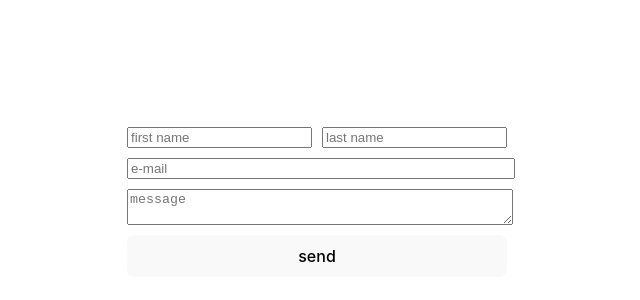
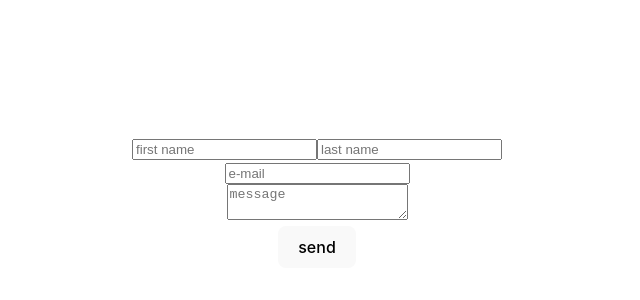
Before and after one commit to josuakohler/kontaktformular_frontend, a Vue app: page / in a window 1280 px wide. Shown: the part 198-498 px from the top of the page, without its empty margins (323-963 px from the left). Built offline with nearby package versions, Linux system fonts and the light colour scheme.

Commit message:
simple frontend prototype funktioniert

```diff
--- a/package.json
+++ b/package.json
@@ -4,11 +4,12 @@
   "version": "0.0.0",
   "type": "module",
   "scripts": {
-    "dev": "vite",
+    "dev": "vite --port 3000",
     "build": "vue-tsc -b && vite build",
     "preview": "vite preview"
   },
   "dependencies": {
+    "axios": "^1.7.4",
     "element-plus": "^2.8.0",
     "pinia": "^2.2.2",
     "vue": "^3.4.29"
--- a/src/components/KontaktForm.vue
+++ b/src/components/KontaktForm.vue
@@ -1,55 +1,54 @@
 <template>
   <div class="container">
     <div class="name-input">
-      <input type="text" placeholder="first name" />
-      <input type="text" placeholder="last name" />
+      <input v-model="firstname" type="text" placeholder="first name" />
+      <input v-model="lastname" type="text" placeholder="last name" />
     </div>
     <div class="mail-input">
-      <input type="text" name="email" id="mail-input-id" placeholder="e-mail" />
+      <input
+        v-model="mail"
+        type="text"
+        name="email"
+        id="mail-input-id"
+        placeholder="e-mail"
+      />
     </div>
     <div class="message-input">
       <textarea
+        v-model="messageText"
         name="message"
         id="message-input-id"
         placeholder="message"
       ></textarea>
     </div>
-    <button>send</button>
+    <button @click="submitMessage">send</button>
   </div>
-
 </template>
 
-<script setup lang="ts"></script>
+<script setup lang="ts">
+import { ref } from "vue";
+import { useMessageStore } from "../stores/message.store";
+import { Message } from "../types/message";
 
-<style>
-.container {
-  display: flex;
-  flex-direction: column;
-  padding: 0;
-  margin: 0;
-  gap: 10px;
-}
+const messageStore = useMessageStore();
 
-.name-input {
-  display: flex;
-  gap: 10px;
+const firstname = ref("");
+const lastname = ref("");
+const mail = ref("");
+const messageText = ref("");
 
-}
-
-
-#mail-input-id {
-  display: flex;
-  width: 100%;
-}
-
-#message-input-id{
-  display: flex;
-  width: 100%;
-
-}
-
-
-</style>
-=======
-<style></style>
->>>>>>> refs/remotes/origin/main
+const submitMessage = () => {
+  const newMessage: Omit<Message, "id"> = {
+    firstname: firstname.value,
+    lastname: lastname.value,
+    mail: mail.value,
+    message: messageText.value,
+  };
+  messageStore.createMessage(newMessage);
+  // Reset form fields
+  firstname.value = "";
+  lastname.value = "";
+  mail.value = "";
+  messageText.value = "";
+};
+</script>
--- /dev/null
+++ b/src/stores/message.store.ts
@@ -0,0 +1,28 @@
+// stores/message.store.ts
+import { defineStore } from 'pinia';
+import axios from 'axios';
+import { Message } from '../types/message';
+
+export const useMessageStore = defineStore('messageStore', {
+  state: () => ({
+    messages: [] as Message[],
+  }),
+  actions: {
+    async fetchMessages() {
+      try {
+        const response = await axios.get<Message[]>('/api/messages');
+        this.messages = response.data;
+      } catch (error) {
+        console.error('Error fetching messages:', error);
+      }
+    },
+    async createMessage(message: Omit<Message, 'id'>) {
+      try {
+        const response = await axios.post<Message>('http://localhost:8000/messages', message);
+        this.messages.push(response.data);
+      } catch (error) {
+        console.error('Error creating message:', error);
+      }
+    },
+  },
+});
--- /dev/null
+++ b/src/types/message.ts
@@ -0,0 +1,8 @@
+// types/message.ts
+export interface Message {
+    id: number;
+    firstname: string;
+    lastname: string;
+    mail: string;
+    message: string;
+  }
```
Also changed, not shown: src/main.ts (+8 -7 lines), 1 other file (tests, documents, lock files or other folders).
